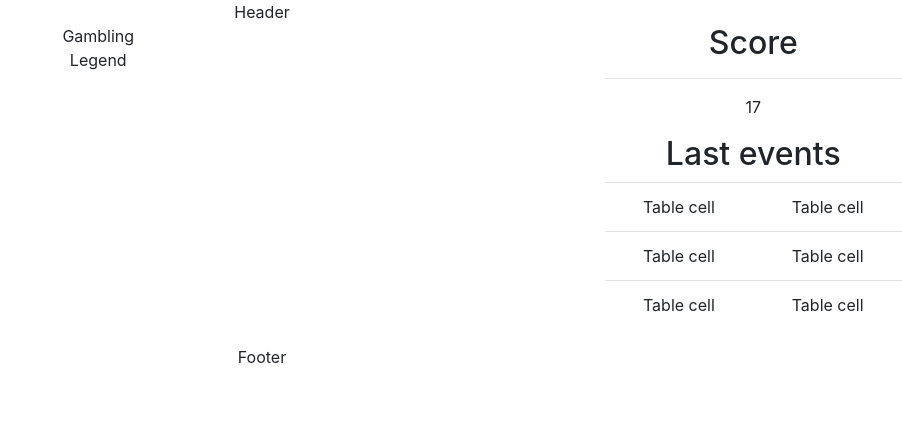
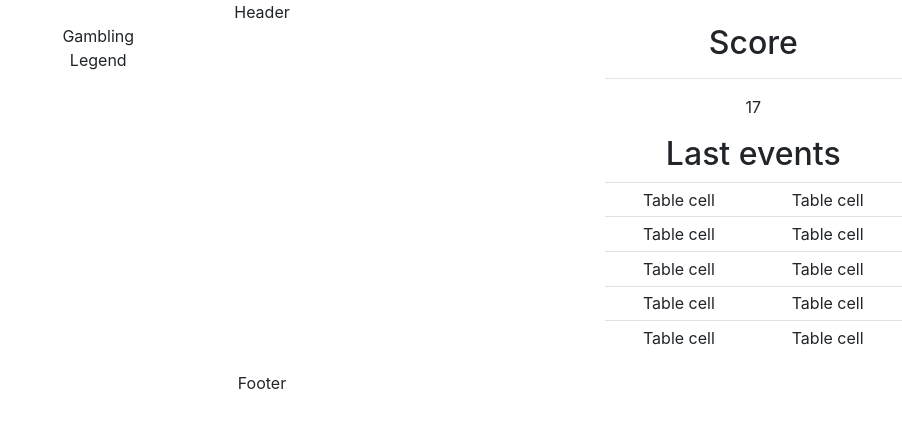
Before and after one commit to wcs-hackathon-bondimanchoeuf/bandimanchoeuf, a React (Create React App) app: page /Game in a window 1280 px wide. Shown: the top 428 px of the page, without its empty margins (378-1280 px from the left). Built offline with nearby package versions, Linux system fonts and the light colour scheme.

Commit message:
added hover and small properties on table in Events component

```diff
--- a/src/components/Events.jsx
+++ b/src/components/Events.jsx
@@ -5,8 +5,16 @@ const Events = () => {
   return (
     <div>
       <h2>Last events</h2>
-      <Table responsive>
+      <Table responsive size="sm" hover>
         <tbody>
+          <tr>
+            <td>Table cell</td>
+            <td>Table cell</td>
+          </tr>
+          <tr>
+            <td>Table cell</td>
+            <td>Table cell</td>
+          </tr>
           <tr>
             <td>Table cell</td>
             <td>Table cell</td>
```
